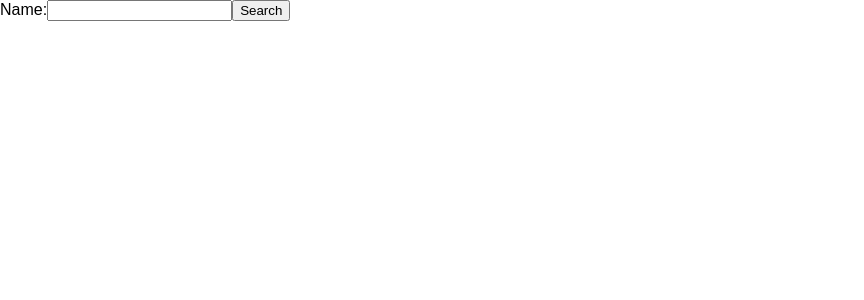
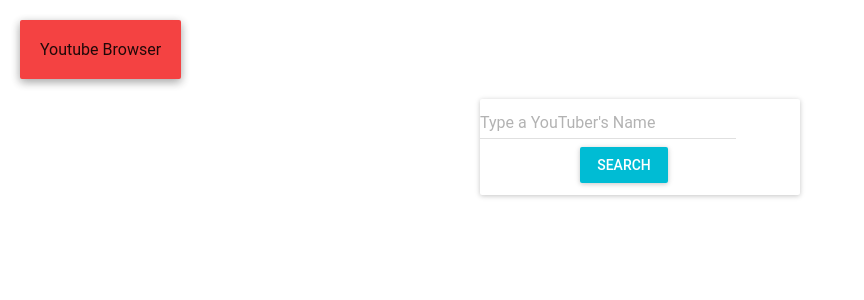
Before and after one commit to brijshah27/React-YouTube-Browser, a React (Create React App) app: page / in a window 1280 px wide. Shown: the top 300 px of the page, without its empty margins (0-864 px from the left). Built offline with nearby package versions, Linux system fonts and the light colour scheme; no server answers.

Commit message:
implemented material-ui

```diff
--- a/package.json
+++ b/package.json
@@ -4,6 +4,7 @@
   "private": true,
   "dependencies": {
     "axios": "^0.17.1",
+    "material-ui": "^0.20.0",
     "query-string": "^5.1.0",
     "react": "^16.2.0",
     "react-dom": "^16.2.0",
--- a/src/components/NameForm.js
+++ b/src/components/NameForm.js
@@ -3,6 +3,11 @@
 import Results from './Results.js';
 import config from '../config.js';
 import Playlists from './Playlists.js';
+import TextField from 'material-ui/TextField';
+import MuiThemeProvider from 'material-ui/styles/MuiThemeProvider';
+import RaisedButton from 'material-ui/RaisedButton';
+import Paper from 'material-ui/Paper';
+import {Card, CardActions, CardHeader, CardText} from 'material-ui/Card';
 var ReactRouter = require('react-router-dom');
 var Router = ReactRouter.BrowserRouter;
 var Route = ReactRouter.Route;
@@ -28,6 +33,8 @@
     this.setState({
         channelName:'',
         channelDescription:'',
+        channelImage:'',
+        channelId:null,
         value: event.target.value});
     //console.log('inside handleChange: '+event.target.value)
   }
@@ -58,15 +65,42 @@
 
 }
 render() {
+    var cardStyle={
+        maxWidth:'20em',
+        minWidth:'10em',
+        marginLeft:'auto',
+        marginRight:'auto',
+        minHeight: '6em'
+    };
+    var buttonStyle={
+        marginLeft:'100px',
+        display:'inline-block',
+    };
+    var header={
+        display: 'inline-block',
+          margin: 20,
+          backgroundColor:'#f44242',
+          textAlign: 'center',
+          padding:'20px'
+    }
     return(
         <div>
-            <form onSubmit={this.handleSubmit}>
-            <label>
-                Name:
-                <input type="text" value={this.state.value} onChange={this.handleChange} />
-            </label>
-                <input type="submit" value={this.state.loading ? 'Loading...': 'Search'} />
-            </form>
+        <MuiThemeProvider>
+              <div>
+                <Paper style={header} zDepth={2}>Youtube Browser</Paper>
+              <Card style={cardStyle}>
+              <TextField
+                hintText="Type a YouTuber's Name"
+                type = "text"
+                value={this.state.value}
+                onChange={this.handleChange}
+                /><br />
+                <RaisedButton primary={true} style={buttonStyle} label={this.state.loading ? 'Loading...': 'Search'}
+                  onClick = {this.handleSubmit}
+                  />
+                  </Card>
+              </div>
+            </MuiThemeProvider>
 
                     <div>
                             <Results
--- a/src/components/Playlists.js
+++ b/src/components/Playlists.js
@@ -3,6 +3,8 @@
 import config from '../config.js';
 import ReactHtmlParser, { processNodes, convertNodeToElement, htmlparser2 } from 'react-html-parser';
 import Iframe from 'react-iframe';
+import MuiThemeProvider from 'material-ui/styles/MuiThemeProvider';
+import Paper from 'material-ui/Paper';
 var queryString = require('query-string');
 const API_KEY = config.API_KEY;
 
@@ -19,8 +21,8 @@
         this.setState({
           id: playlist.channelId
         });
-        console.log(playlist.channelID);
-        axios.get('https:www.googleapis.com/youtube/v3/playlists?part=snippet%2CcontentDetails%2Cplayer&channelId='+playlist.channelID+'&maxResults=25&key='+API_KEY)
+        console.log(playlist.channelId);
+        axios.get('https:www.googleapis.com/youtube/v3/playlists?part=snippet%2CcontentDetails%2Cplayer&channelId='+playlist.channelId+'&maxResults=25&key='+API_KEY)
         .then( (response) =>{
           console.log("req url: "+'https:www.googleapis.com/youtube/v3/playlists?part=snippet%2CcontentDetails%2Cplayer&channelId='+playlist.channelID+'&maxResults=25&key='+API_KEY);
           console.log(response.data.items[0].snippet.channelTitle)
@@ -43,17 +45,38 @@
        // var id = this.state.id;
         //console.log(id);
         let data = this.state.iframe
+        const style = {
+          margin: 20,
+          minWidth:'300px',
+          textAlign: 'center',
+          display: 'inline-block',
+        };
+        const header={
+          display: 'inline-block',
+          margin: 20,
+          textAlign: 'center',
+          padding:'20px'
+        }
         //console.log("data is"+data)
         return(
           <div>
-        <h1>Playlist for: {this.state.title}</h1>
+          <MuiThemeProvider>
+        <Paper style={header} zDepth={2}>Playlist for: <b>{this.state.title}</b></Paper>
         <div>
           <ul>
           {data.map(function(name, index){
-                    return <li type="1" key={ index }>{ReactHtmlParser(name)}</li>;
+                    return (
+                      <div>
+                      <Paper style={style} zDepth={5}>
+                      {ReactHtmlParser(name)}
+                      </Paper>
+                    </div>);
                   })}
+
             </ul>
+
         </div>
+        </MuiThemeProvider>
         </div>
         )
     }
--- a/src/components/Results.js
+++ b/src/components/Results.js
@@ -1,4 +1,7 @@
 import React, { Component } from 'react';
+import {Card, CardActions, CardHeader, CardMedia, CardTitle, CardText} from 'material-ui/Card';
+import RaisedButton from 'material-ui/RaisedButton';
+import MuiThemeProvider from 'material-ui/styles/MuiThemeProvider';
 var ReactRouter = require('react-router-dom');
 var Router = ReactRouter.BrowserRouter;
 var queryString = require('query-string');
@@ -14,34 +17,41 @@
   }
   render(){
     var name = this.props.name;
-    var Channel = this.props.description;
+    var description = this.props.description;
     var img = this.props.image;
     var channelID = this.props.ch_id;
     return(
       <div>
-        {name &&
-        <h1>You searched for: {this.props.name}</h1>}
-        {Channel &&
-        <p>
-          Channel description: {this.props.description}
-        </p>}
-        {img &&
-        <div>
-          <Link
-          to={{
-              pathname:'/playlists',
-              search: '?channelID=' + channelID
-            }}>
-            <img src = {this.props.image}
-                alt={'Avatar for ' + this.props.name}
-            />
-          </Link>
-          </div>
-        }
+      <MuiThemeProvider>
+      {name && <Card style={{
+            minWidth: '20em',
+            width:'50%',
+            margin: '0 auto',
+            border: '2px',
+            marginTop: '100px'
+        }}>
+          <CardHeader
+            title={name}
+            subtitle="YouTuber"
+            avatar={img}
+          />
+          <CardTitle title={name} subtitle="" />
+          <CardText>
+            {description}
+          </CardText>
+          <CardActions>
+              <Link to = {{
+                  pathname: '/Playlists',
+                  search: '?channelId='+ channelID
+                }}>
+                <RaisedButton label="Show Playlists"/>
+              </Link>
+          </CardActions>
+        </Card>}
+      </MuiThemeProvider>
+          </div>);
+  }
 
-      </div>
-    );
-  }
 
 }
 
```
